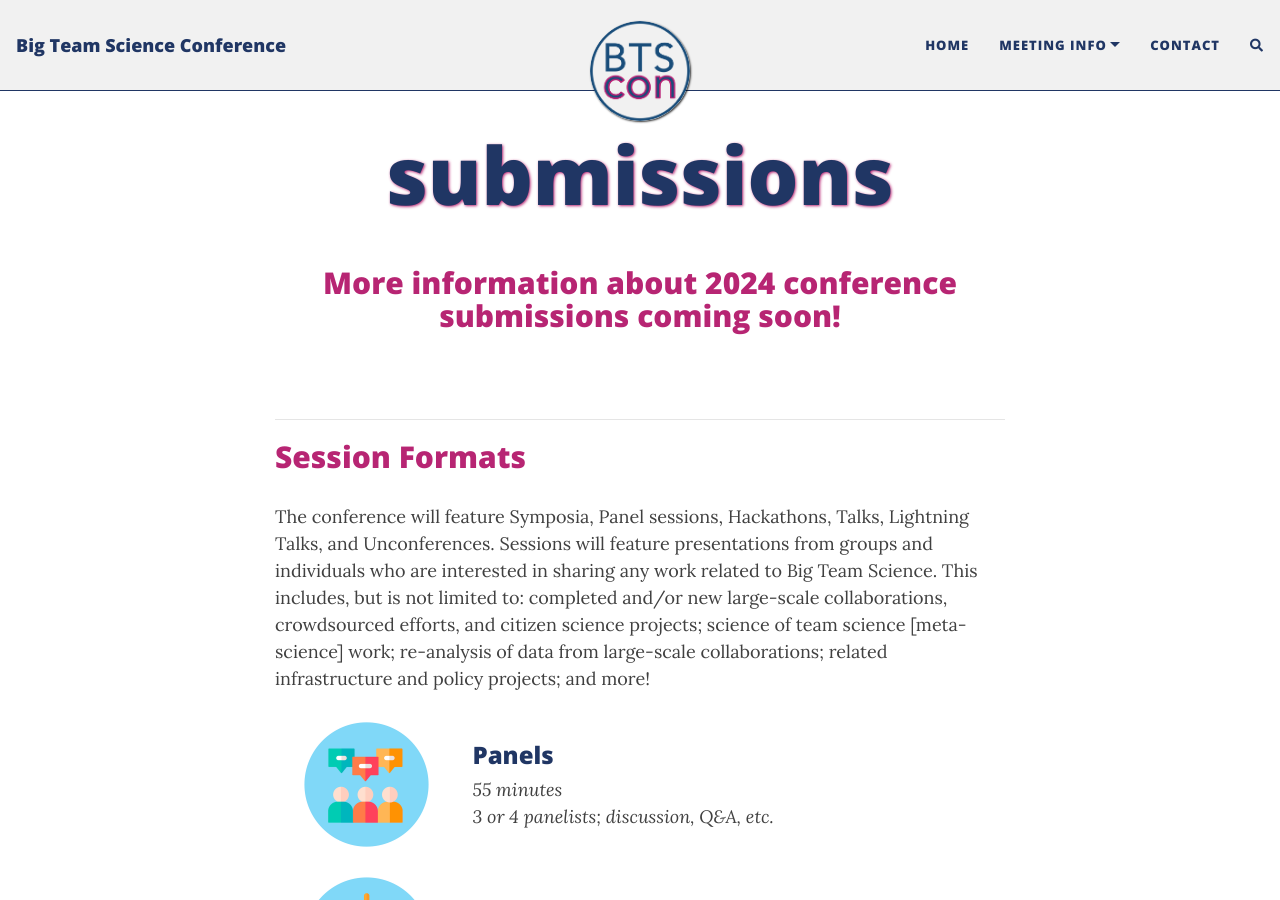
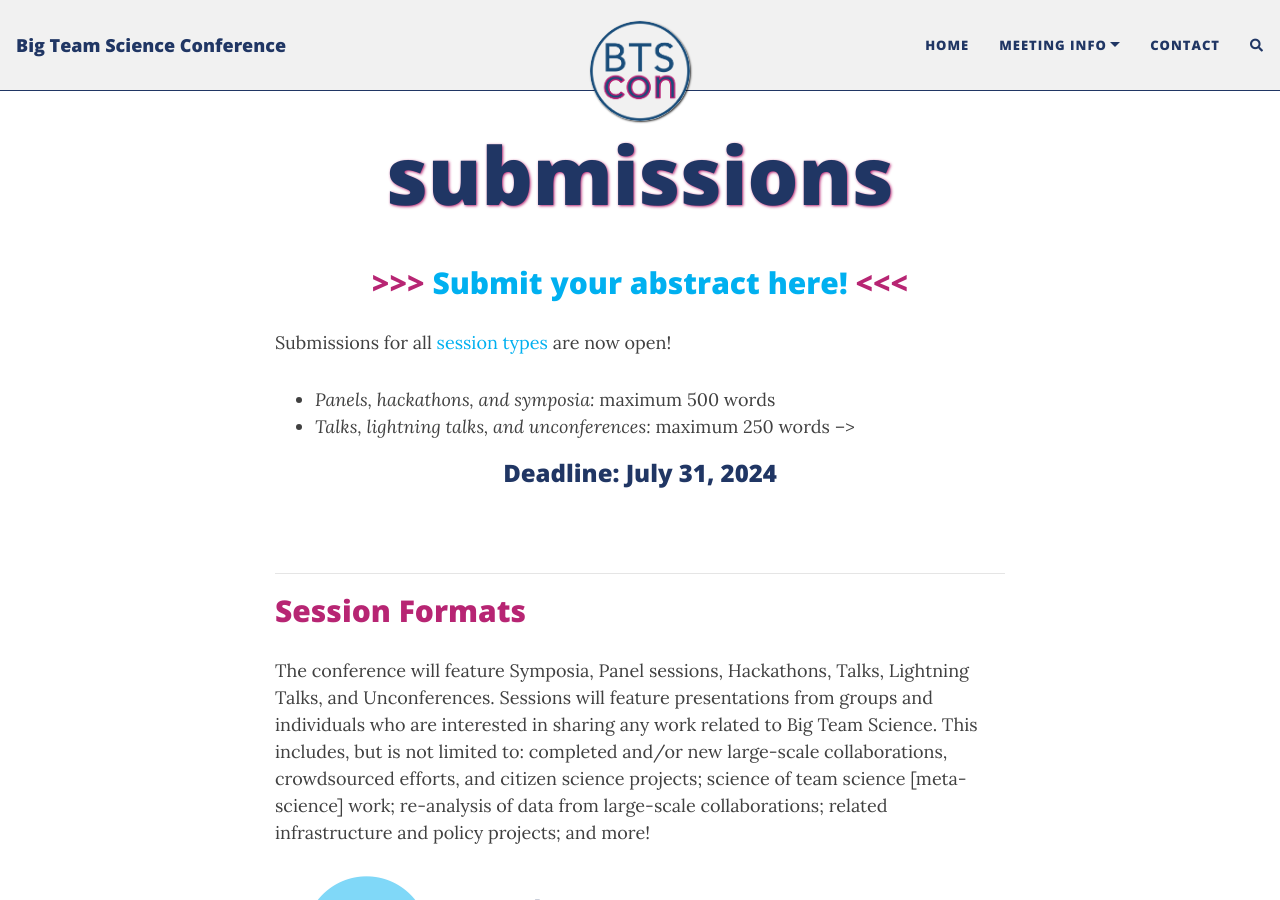
Before and after one commit to bigteamscienceconference/bigteamscienceconference.github.io, a Jekyll site: the page built from submissions.md, in a window 1280 px wide and 900 px high. Built offline with Jekyll 4.4.1, drawn with Linux system fonts in a browser that asks for light colours; nearby versions of some CDN libraries; comment, search, counter and statistics services are not loaded.

Commit message:
add submission link and dates

```diff
--- a/submissions.md
+++ b/submissions.md
@@ -3,22 +3,17 @@ layout: page
 title: submissions
 ---
 
-<!--
-<h2 align="center"> >>> <a href="https://docs.google.com/forms/d/e/1FAIpQLSdcO9h6tximi6N81asTWSGHpcJ9e_ayZkeLD_6U33I3AZcNAg/viewform?usp=sf_link" target="_blank">Submit your abstract here!</a> <<< </h2>
 
+<h2 align="center"> >>> <a href="https://docs.google.com/forms/d/e/1FAIpQLSe7NNvWpghj1yrqIJjj1M_AcXIG1vOruYEkkPthZ8c8puuo3Q/viewform?usp=sf_link" target="_blank">Submit your abstract here!</a> <<< </h2>
 
 Submissions for all <a href="#sessions">session types</a> are now open!
-
 
 * *Panels, hackathons, and symposia:* maximum 500 words
 * *Talks, lightning talks, and unconferences:* maximum 250 words
 -->
 
-<h2 align="center">More information about 2024 conference submissions coming soon!</h2>
+<h3 align="center">Deadline: July 31, 2024</h3>
 
-<!--
-<h3 align="center">Deadline: <s>July 31, 2023</s> extended to August 14, 2023</h3>
--->
 
 <br>
 
```
Also changed, not shown: index.md (+3 -4 lines), assets/img/BTSCon2024_logo.png, 1 other file.
